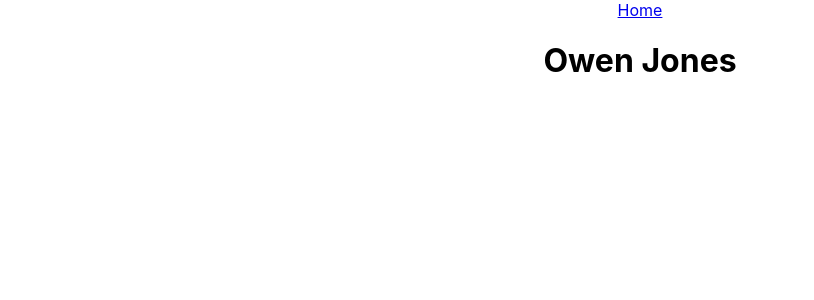
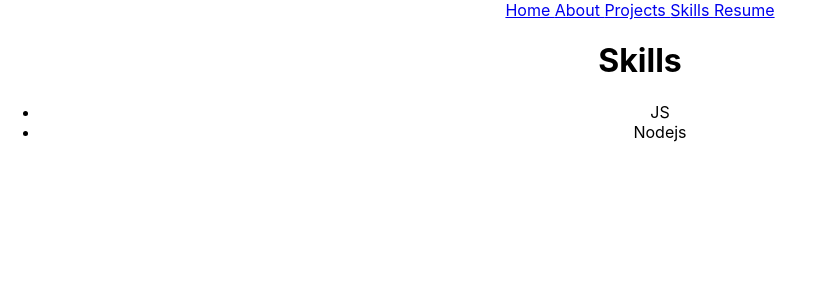
Before and after one commit to ojones311/personalwebsite, a React (Create React App) app in the folder personalwebsite/: page /skills in a window 1280 px wide. Shown: the top 300 px of the page, without its empty margins (0-814 px from the left). Built offline with nearby package versions, Linux system fonts and the light colour scheme.

Commit message:
created funct and class comps for multiple comps

```diff
--- a/personalwebsite/src/App.js
+++ b/personalwebsite/src/App.js
@@ -1,7 +1,11 @@
 import React from 'react';
+import {Route, Switch} from 'react-router-dom'
 import NavBar from './Components/NavBar'
 import Home from './Components/Home'
-import logo from './logo.svg';
+import About from './Components/About'
+import Projects from './Components/Projects'
+import Skills from './Components/Skills'
+import Resume from './Components/Resume'
 import './App.css';
 
 function App() {
@@ -9,7 +13,23 @@ function App() {
     <div className="App">
       <NavBar />
       <div>
-        <Home />
+        <Switch>
+            <Route exact path= "/"
+              component={Home}
+            />
+            <Route path= "/about"
+              render={() => <About />}
+            />
+            <Route path="/projects"
+              render={() => <Projects />}
+            />
+            <Route path="/skills"
+              render={() => <Skills />}
+            />
+            <Route path= "/resume"
+              render={() => <Resume />}
+            />
+        </Switch>
       </div>
 
     </div>
--- a/personalwebsite/src/Components/About.jsx
+++ b/personalwebsite/src/Components/About.jsx
@@ -0,0 +1,16 @@
+import React from 'react'
+
+const About = () => {
+    return(
+        <div>
+            <h1>About me</h1>
+            <p>This is my about page</p>
+        </div>
+    )
+}
+
+
+
+
+
+export default About
--- a/personalwebsite/src/Components/NavBar.jsx
+++ b/personalwebsite/src/Components/NavBar.jsx
@@ -6,6 +6,10 @@ const NavBar = () => {
         <div>
             <nav>
                 <Link to= "/"> Home </Link>{" "}
+                <Link to= "/about"> About </Link>{" "}
+                <Link to= "/projects"> Projects </Link>{" "}
+                <Link to= "/skills"> Skills </Link>{" "}
+                <Link to= "/resume"> Resume</Link>{" "}
             </nav>
         </div>
     )
--- a/personalwebsite/src/Components/Projects.jsx
+++ b/personalwebsite/src/Components/Projects.jsx
@@ -0,0 +1,22 @@
+import React, {Component} from 'react'
+
+class Projects extends Component {
+    constructor(){
+        super()
+        this.state = {
+            projectList: []
+        }
+    }
+
+    render(){
+        return(
+            <div>
+                <h1>Projects</h1>
+            </div>
+        )
+    }
+}
+
+
+
+export default Projects
--- a/personalwebsite/src/Components/Resume.jsx
+++ b/personalwebsite/src/Components/Resume.jsx
@@ -0,0 +1,15 @@
+import React from 'react'
+
+const Resume = () => {
+    return(
+        <div>
+            <h1>Resume</h1>
+        </div>
+    )
+}
+
+
+
+
+
+export default Resume
--- a/personalwebsite/src/Components/Skills.jsx
+++ b/personalwebsite/src/Components/Skills.jsx
@@ -0,0 +1,19 @@
+import React from 'react'
+
+const Skills = () => {
+    return(
+        <div>
+            <h1>Skills</h1>
+            <ul>
+                <li>JS</li>
+                <li>Nodejs</li>
+            </ul>
+        </div>
+    )
+}
+
+
+
+
+
+export default Skills
```
